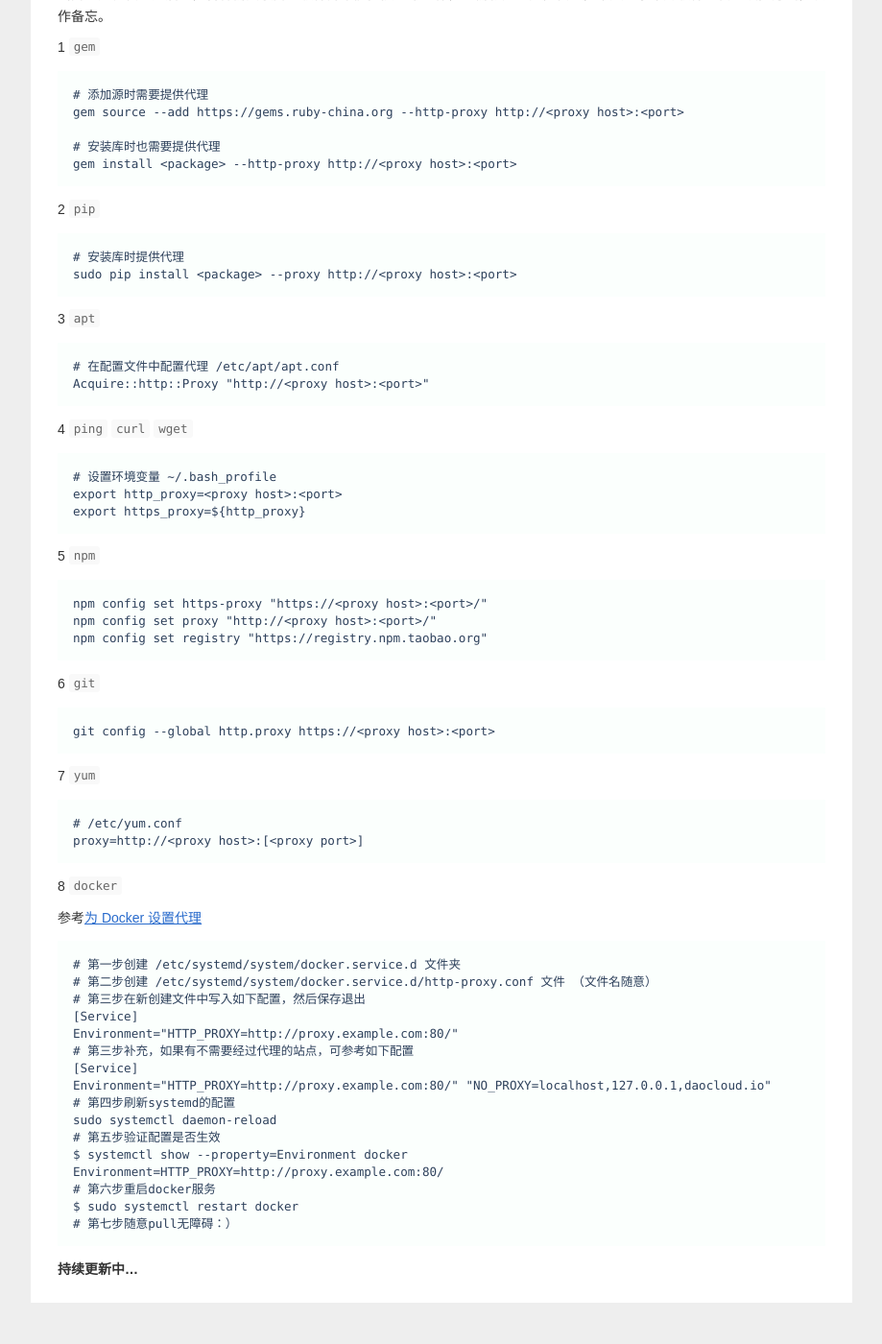
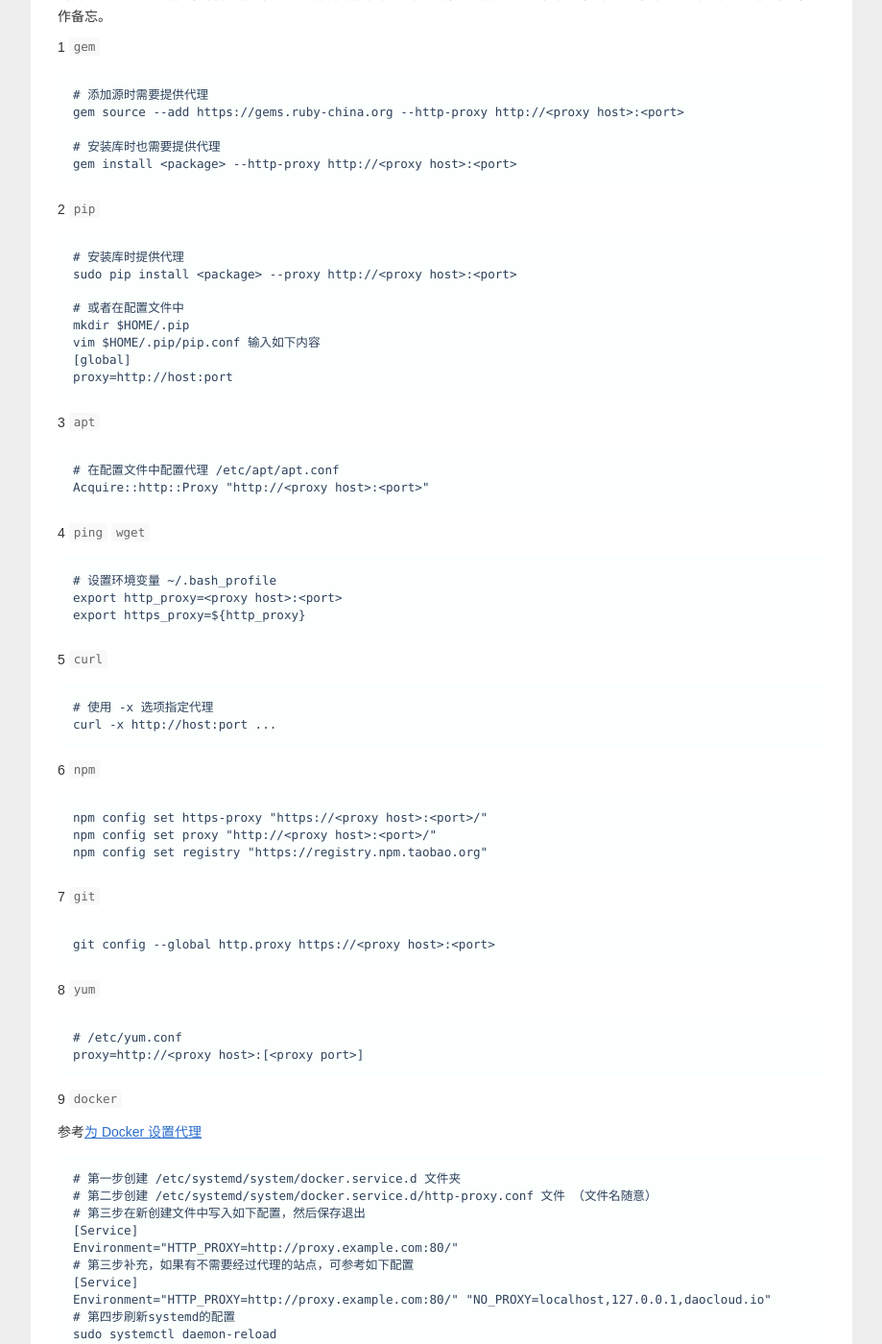
Before and after one commit to ldjhust/ldjhust.github.io, a Jekyll site: the page built from _posts/2017-07-12-set-network-proxy.markdown, in a window 1280 px wide and 1400 px high, scrolled down 456 px. Shown: the whole window at 96% size, without its empty margins (180-1099 px from the left). Built offline with Jekyll 4.4.1, drawn with Linux system fonts in a browser that asks for light colours; nearby versions of some CDN libraries; comment, search, counter and statistics services are not loaded; before the commit the page ends 1813 px from its top, so only the background shows below that.

Commit message:
Update 2017-07-12-set-network-proxy.markdown

````diff
--- a/_posts/2017-07-12-set-network-proxy.markdown
+++ b/_posts/2017-07-12-set-network-proxy.markdown
@@ -23,6 +23,12 @@ gem install <package> --http-proxy http://<proxy host>:<port>
 ```
 # 安装库时提供代理
 sudo pip install <package> --proxy http://<proxy host>:<port>
+
+# 或者在配置文件中
+mkdir $HOME/.pip
+vim $HOME/.pip/pip.conf 输入如下内容
+[global]
+proxy=http://host:port
 ```
 
 3 `apt`
@@ -31,32 +37,38 @@ sudo pip install <package> --proxy http://<proxy host>:<port>
 Acquire::http::Proxy "http://<proxy host>:<port>"
 ```
 
-4 `ping` `curl` `wget`
+4 `ping`  `wget`
 ```
 # 设置环境变量 ~/.bash_profile
 export http_proxy=<proxy host>:<port>
 export https_proxy=${http_proxy}
 ```
 
-5 `npm`
+5 `curl`
+```
+# 使用 -x 选项指定代理
+curl -x http://host:port ...
+```
+
+6 `npm`
 ```
 npm config set https-proxy "https://<proxy host>:<port>/"
 npm config set proxy "http://<proxy host>:<port>/"
 npm config set registry "https://registry.npm.taobao.org"
 ```
 
-6 `git`
+7 `git`
 ```
 git config --global http.proxy https://<proxy host>:<port>
 ```
 
-7 `yum`
+8 `yum`
 ```
 # /etc/yum.conf
 proxy=http://<proxy host>:[<proxy port>]
 ```
 
-8 `docker`
+9 `docker`
 
 参考[为 Docker 设置代理](http://www.jianshu.com/p/26d0ebd86673)
 ```
````
